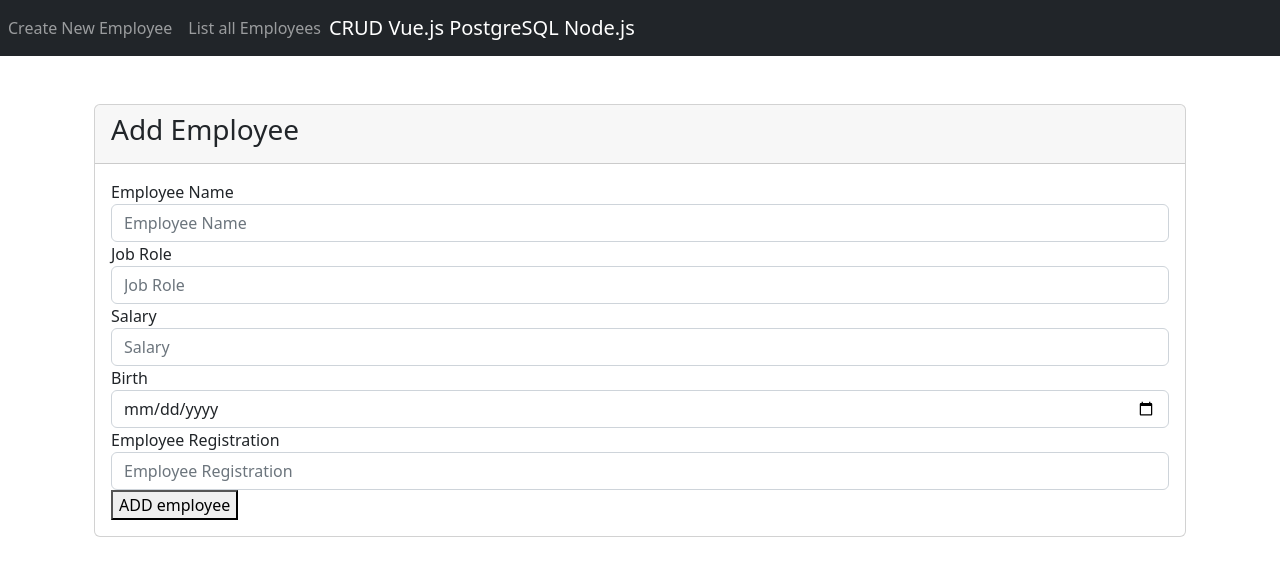
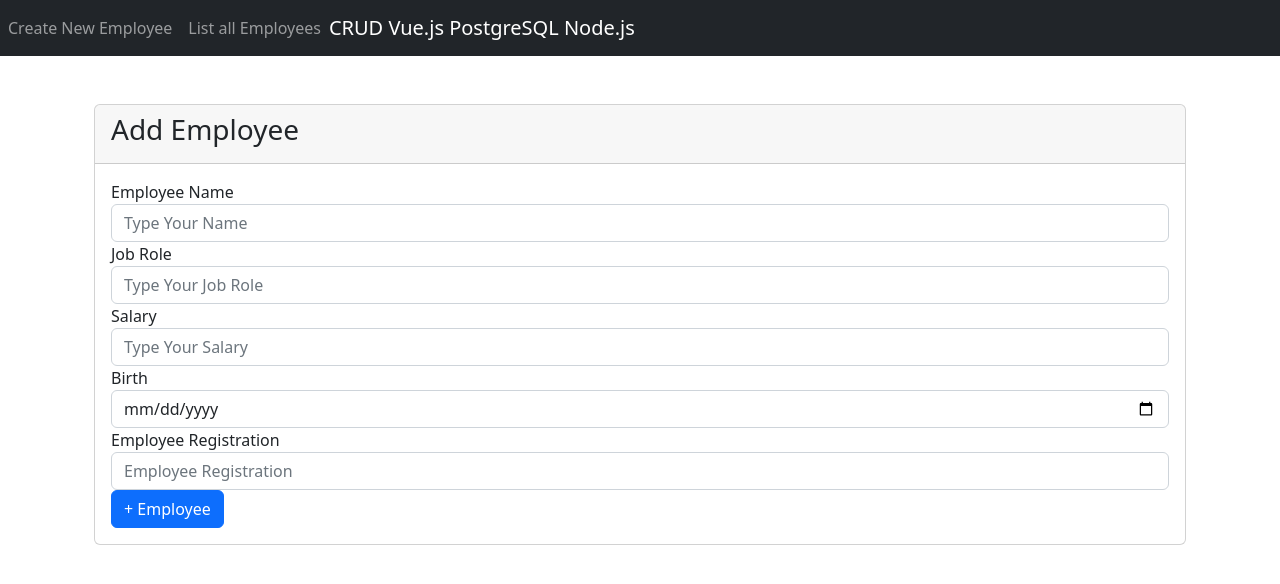
Before and after one commit to dfbrasil/employee-crud-api, a Vue app in the folder front-vue/: page / in a window 1280 px wide. Shown: the top 584 px of the page. Built offline with nearby package versions, Linux system fonts and the light colour scheme.

Commit message:
validação create

```diff
--- a/front-vue/package.json
+++ b/front-vue/package.json
@@ -14,7 +14,8 @@
     "nprogress": "^0.2.0",
     "vue": "^3.2.13",
     "vue-router": "^4.0.3",
-    "vue-sweetalert2": "^5.0.5"
+    "vue-sweetalert2": "^5.0.5",
+    "vuelidate": "^0.7.7"
   },
   "devDependencies": {
     "@babel/core": "^7.12.16",
--- a/front-vue/src/components/create-employee/CreateEmployeeComponent.vue
+++ b/front-vue/src/components/create-employee/CreateEmployeeComponent.vue
@@ -2,47 +2,71 @@
   <div class="container">
     <div class="card">
       <div class="card-header">
-          <h3>Add Employee</h3>
+        <h3>Add Employee</h3>
       </div>
       <div class="card-body">
-      <form @submit.prevent="HandleSubmitForm()">
+      <form v-on:submit.prevent="handleSubmitForm()">
 
-        <!-- INICIO BLOCO: Employee name -->
+        <!-- INÍCIO BLOCO: Employee Name -->
         <div class="form-group">
           <label class="font-weight-bold">Employee Name</label>
-          <input type="text" class="form-control" placeholder="Employee Name" v-model="employee.name" required>
+          <input type="text"
+            class="form-control"
+            placeholder="Type Your Name"
+            v-model="employee.name" required
+          >
         </div>
-        <!-- FIM BLOCO: Employee name -->
+        <!-- FIM BLOCO: Employee Name -->
 
-        <!-- INICIO BLOCO: Job Hole -->
+        <!-- INÍCIO BLOCO: Job Role -->
         <div class="form-group">
           <label class="font-weight-bold">Job Role</label>
-          <input type="text" class="form-control" placeholder="Job Role" v-model="employee.job_role" required>
+          <input type="text"
+            class="form-control"
+            placeholder="Type Your Job Role"
+            v-model="employee.job_role"
+            required
+          >
         </div>
-        <!-- FIM BLOCO: Job Hole -->
+        <!-- FIM BLOCO: Job Role -->
 
-        <!-- INICIO BLOCO: Salary -->
+        <!-- INÍCIO BLOCO: Salary -->
         <div class="form-group">
           <label class="font-weight-bold">Salary</label>
-          <input type="number" class="form-control" placeholder="Salary" v-model="employee.salary" required>
+          <input type="number"
+            class="form-control"
+            placeholder="Type Your Salary"
+            v-model="employee.salary"
+            required
+          >
         </div>
         <!-- FIM BLOCO: Salary -->
 
-        <!-- INICIO BLOCO: birth -->
+        <!-- INÍCIO BLOCO: Birth -->
         <div class="form-group">
           <label class="font-weight-bold">Birth</label>
-          <input type="date" class="form-control" placeholder="YYYY/MM/DD" v-model="employee.birth" required>
+          <input type="date"
+            class="form-control"
+            placeholder="YYYY/MM/DD"
+            v-model="birth"
+            required
+          >
         </div>
-        <!-- FIM BLOCO: birth -->
+        <!-- FIM BLOCO: Birth -->
 
-        <!-- INICIO BLOCO: Employee Registration -->
+        <!-- INÍCIO BLOCO: Employee Registration -->
         <div class="form-group">
           <label class="font-weight-bold">Employee Registration</label>
-          <input type="text" class="form-control" placeholder="Employee Registration" v-model="employee.employee_registration" required>
+          <input type="text"
+            class="form-control"
+            placeholder="Employee Registration"
+            v-model="employee_registration"
+            required
+          >
         </div>
         <!-- FIM BLOCO: Employee Registration -->
         <div class="form-group">
-          <button class="btn-primary" type="submit">ADD employee</button>
+          <button class="btn btn-primary" type="submit">+ Employee</button>
         </div>
       </form>
       </div>
@@ -67,7 +91,7 @@ export default {
     };
   },
   methods: {
-    HandleSubmitForm() {},
+    handleSubmitForm() {},
   },
 };
 </script>
--- a/front-vue/src/main.js
+++ b/front-vue/src/main.js
@@ -1,5 +1,6 @@
 import VueSweetaler2 from 'vue-sweetalert2';
 import { createApp } from 'vue';
+import Vuelidate from 'vuelidate';
 import App from './App.vue';
 import router from './router';
 
```
Also changed, not shown: 1 other file (tests, documents, lock files or other folders).
